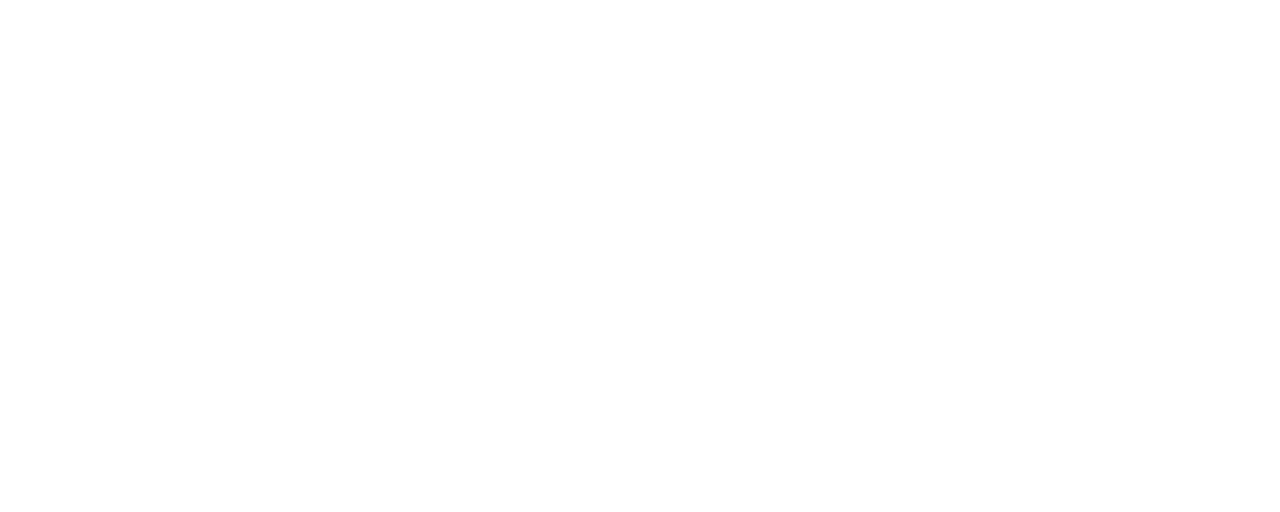
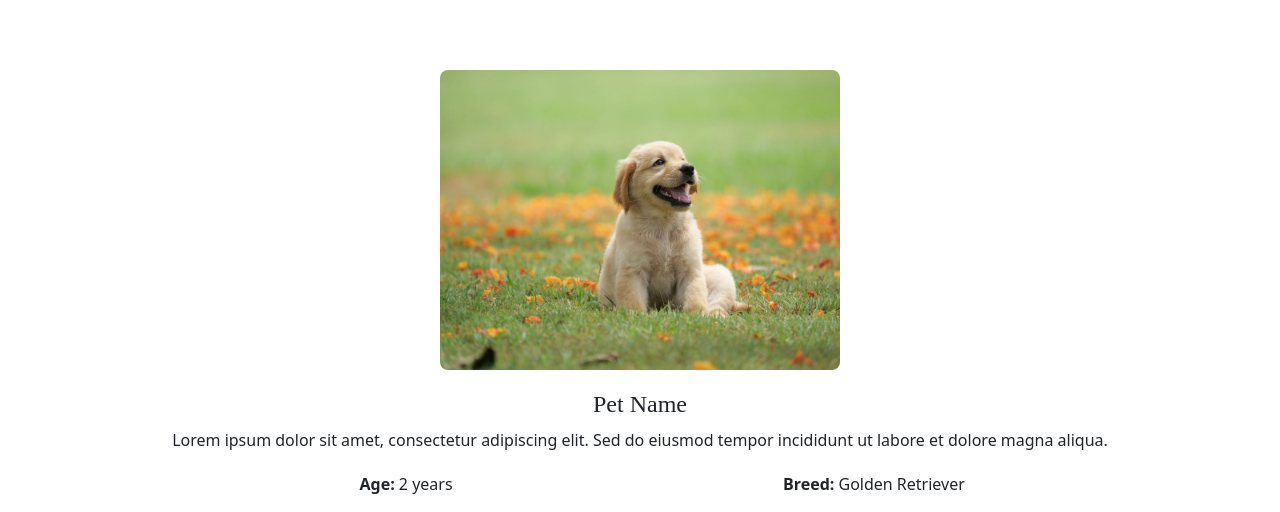
Before and after one commit to TodorDaskalov/ReactPetProject, a React (Vite) app: page / in a window 1280 px wide. Shown: the part 288-800 px from the top of the page. Built offline with nearby package versions, Linux system fonts and the light colour scheme; no server answers; a web font is replaced by a local one.

Commit message:
Add weather component. Adjusted PetDetails component and the PetDeatails.module.css

```diff
--- a/src/App.jsx
+++ b/src/App.jsx
@@ -1,7 +1,8 @@
 import Footer from "./components/Footer";
 import Header from "./components/Header";
-// import PetDetails from "./components/PetDetails";
+import PetDetails from "./components/PetDetails";
 import PetsList from "./components/PetsList";
+import WeatherComponent from "./components/WeatherComponent";
 
 function App() {
     return (
@@ -121,8 +122,11 @@ function App() {
                     </div>
                 </div>
             </div> */}
-            <PetsList />
-            {/* <PetDetails /> */}
+            {/* <PetsList /> */}
+            <PetDetails />
+            <WeatherComponent />
+
+            {/* <WeatherComponent /> */}
             {/* <div className="content page1">
                 <div className="container_12">
                     <div className="grid_12">
--- a/src/components/PetDetails.jsx
+++ b/src/components/PetDetails.jsx
@@ -1,35 +1,33 @@
-// import styles from "./PetDetails.module.css"; // Import the CSS module
+import styles from "./PetDetails.module.css"; // Import the CSS module
 
-// const PetDetails = () => {
-//     return (
-//         <div className={styles.petDetails}>
-//             <div className={styles.petImageContainer}>
-//                 <img
-//                     src="pet-image.jpg"
-//                     alt="Pet"
-//                     className={styles.petImage}
-//                 />
-//             </div>
-//             <div className={styles.petInfo}>
-//                 <h1 className={styles.petName}>Pet Name</h1>
-//                 <p className={styles.petDescription}>
-//                     Lorem ipsum dolor sit amet, consectetur adipiscing elit. Sed
-//                     do eiusmod tempor incididunt ut labore et dolore magna
-//                     aliqua.
-//                 </p>
-//                 <div className={styles.petDetailsInfo}>
-//                     <div className={styles.petDetail}>
-//                         <strong>Age:</strong> 2 years
-//                     </div>
-//                     <div className={styles.petDetail}>
-//                         <strong>Breed:</strong> Golden Retriever
-//                     </div>
-//                     {/* Add more details as needed */}
-//                 </div>
-//                 <button className={styles.adoptButton}>Adopt Me</button>
-//             </div>
-//         </div>
-//     );
-// };
-
-// export default PetDetails;
+export default function PetDetails() {
+    return (
+        <div className={styles.petDetails}>
+            <div className={styles.petImageContainer}>
+                <img
+                    src="../../public/dog-puppy-on-garden-royalty-free-image-1586966191.jpg"
+                    alt="Pet"
+                    className={styles.petImage}
+                />
+            </div>
+            <div className={styles.petInfo}>
+                <h1 className={styles.petName}>Pet Name</h1>
+                <p className={styles.petDescription}>
+                    Lorem ipsum dolor sit amet, consectetur adipiscing elit. Sed
+                    do eiusmod tempor incididunt ut labore et dolore magna
+                    aliqua.
+                </p>
+                <div className={styles.petDetailsInfo}>
+                    <div className={styles.petDetail}>
+                        <strong>Age:</strong> 2 years
+                    </div>
+                    <div className={styles.petDetail}>
+                        <strong>Breed:</strong> Golden Retriever
+                    </div>
+                    {/* Add more details as needed */}
+                </div>
+                <button className={styles.adoptButton}>Adopt Me</button>
+            </div>
+        </div>
+    );
+};
--- a/src/components/PetDetails.module.css
+++ b/src/components/PetDetails.module.css
@@ -1,25 +1,26 @@
-/* PetDetails.module.css
-
 .petDetails {
   display: flex;
-    justify-content: space-around;
-    margin: 20px;
+  flex-direction: column;
+  align-items: center;
+  justify-content: center;
+  height: 100vh; /* Full height of the viewport */
+  margin: 0; /* Remove default margin on body */
 }
 
 .petImageContainer {
-    flex: 1;
+  width: 100%;
+  max-width: 400px; /* Adjust as needed */
+  margin-bottom: 20px;
 }
 
 .petImage {
   width: 100%;
-    max-height: 300px;
-    object-fit: cover;
+  height: auto;
   border-radius: 8px;
 }
 
 .petInfo {
-    flex: 1;
-    padding: 20px;
+  text-align: center;
 }
 
 .petName {
@@ -33,13 +34,14 @@
 
 .petDetailsInfo {
   display: flex;
-    justify-content: space-between;
+  flex-wrap: wrap;
+  justify-content: center;
   margin-bottom: 20px;
 }
 
 .petDetail {
   flex: 1;
-    margin-right: 10px;
+  margin: 0 10px;
 }
 
 .adoptButton {
@@ -51,4 +53,3 @@
   border-radius: 4px;
   cursor: pointer;
 }
-   */
--- /dev/null
+++ b/src/components/WeatherComponent.jsx
@@ -0,0 +1,97 @@
+// import { useState, useEffect } from 'react';
+
+// export default function WeatherComponent() {
+//   const [weatherData, setWeatherData] = useState(null);
+
+//   useEffect(() => {
+//     const fetchWeatherData = async () => {
+//       const apiEndpoint = `https://api.open-meteo.com/v1/forecast?latitude=42.15&longitude=24.75&hourly=temperature_2m&daily=temperature_2m_max,temperature_2m_min&timezone=auto&forecast_days=1`;
+
+//       try {
+//         const response = await fetch(apiEndpoint);
+//         const data = await response.json();
+//         console.log(data);
+//         setWeatherData(data);
+//       } catch (error) {
+//         console.error('Error fetching weather data:', error);
+//       }
+//     };
+
+//     // Fetch weather data when the component mounts
+//     fetchWeatherData();
+//   }, []); // Ensure the effect runs when apiKey or city changes
+
+//   return (
+//     <div>
+//       {weatherData && (
+//         <div>
+//           <h2>Hourly Temperature</h2>
+//           <ul>
+//             {weatherData.hourly.temperature_2m.map((temperature, index) => (
+//               <li key={index}>{`Hour ${index + 1}: ${temperature}°C`}</li>
+//             ))}
+//           </ul>
+//           <h2>Daily Temperature</h2>
+//           <p>{`Max: ${weatherData.daily.temperature_2m_max[0]}°C, Min: ${weatherData.daily.temperature_2m_min[0]}°C`}</p>
+//           <h2>Current Hour's Temperature</h2>
+//           <p>{`Temperature: ${weatherData.hourly.temperature_2m[0]}°C`}</p>
+//         </div>
+//       )}
+//     </div>
+//   );
+// };
+
+import { useState, useEffect } from "react";
+
+export default function WeatherComponent() {
+
+    const [weatherData, setWeatherData] = useState(null);
+
+    useEffect(() => {
+        const fetchWeatherData = async () => {
+            const apiEndpoint = `https://api.open-meteo.com/v1/forecast?latitude=42.15&longitude=24.75&hourly=temperature_2m&daily=temperature_2m_max,temperature_2m_min&timezone=auto&forecast_days=1`;
+
+            try {
+                const response = await fetch(apiEndpoint);
+                const data = await response.json();
+                console.log(data);
+                setWeatherData(data);
+            } catch (error) {
+                console.error("Error fetching weather data:", error);
+            }
+        };
+
+        // Fetch weather data when the component mounts
+        fetchWeatherData();
+    }, []); // Ensure the effect runs when apiKey or city changes
+
+    const getCurrentHour = () => {
+        const currentHour = new Date().getHours();
+        return currentHour >= 0 && currentHour < 24 ? currentHour : 0;
+    };
+
+    return (
+        <div>
+            {weatherData && (
+                <div>
+                    <h2>Hourly Temperature</h2>
+                    <ul>
+                        {weatherData.hourly.temperature_2m.map(
+                            (temperature, index) => (
+                                <li key={index}>{`Hour ${
+                                    index + 1
+                                }: ${temperature}°C`}</li>
+                            )
+                        )}
+                    </ul>
+                    <h2>Daily Temperature</h2>
+                    <p>{`Max: ${weatherData.daily.temperature_2m_max[0]}°C, Min: ${weatherData.daily.temperature_2m_min[0]}°C`}</p>
+                    <h2>Current Hour's Temperature</h2>
+                    <p>{`Temperature: ${
+                        weatherData.hourly.temperature_2m[getCurrentHour()]
+                    }°C`}</p>
+                </div>
+            )}
+        </div>
+    );
+}
```
Lines whose indentation alone changed are shown as unchanged.
